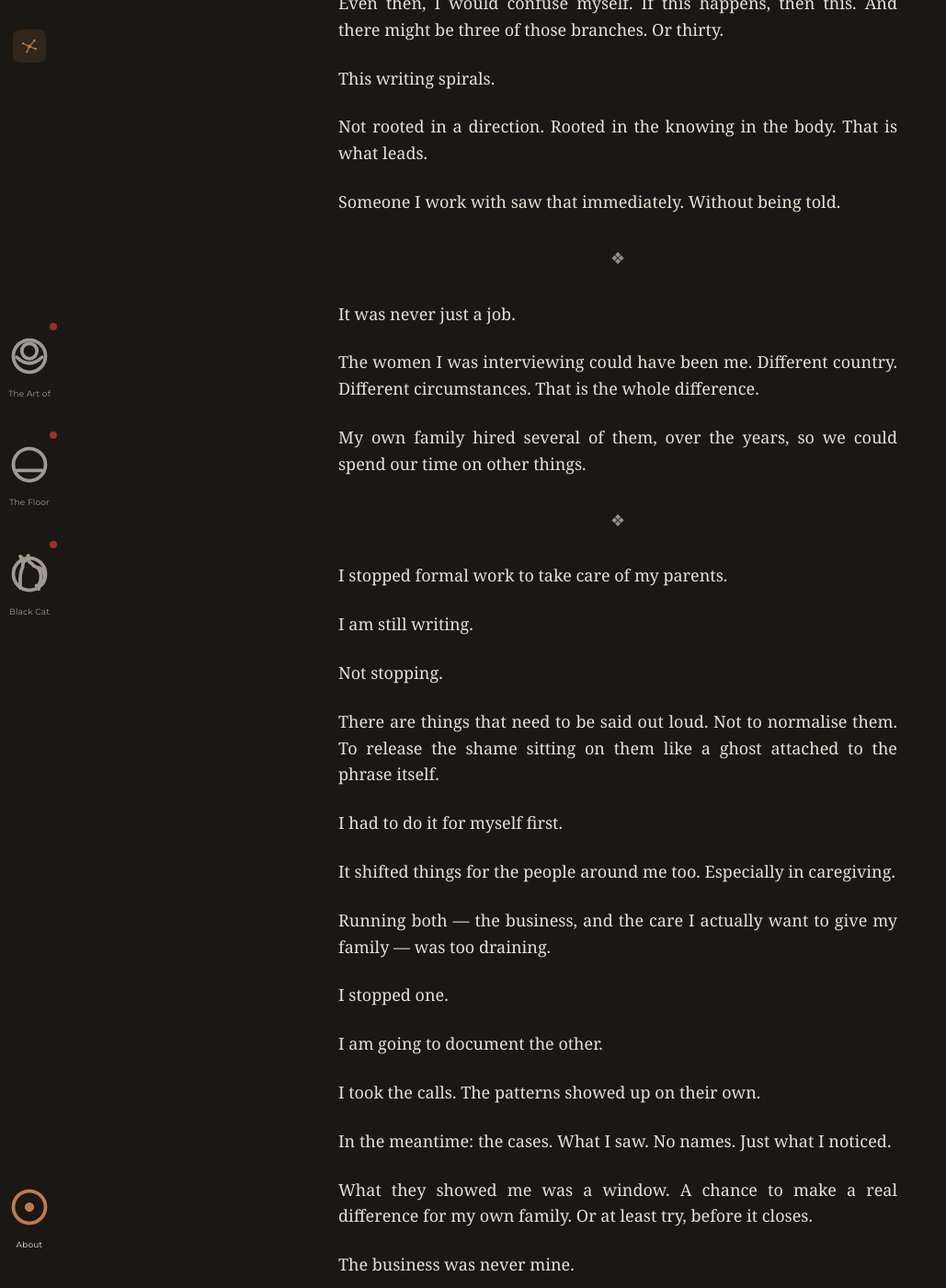
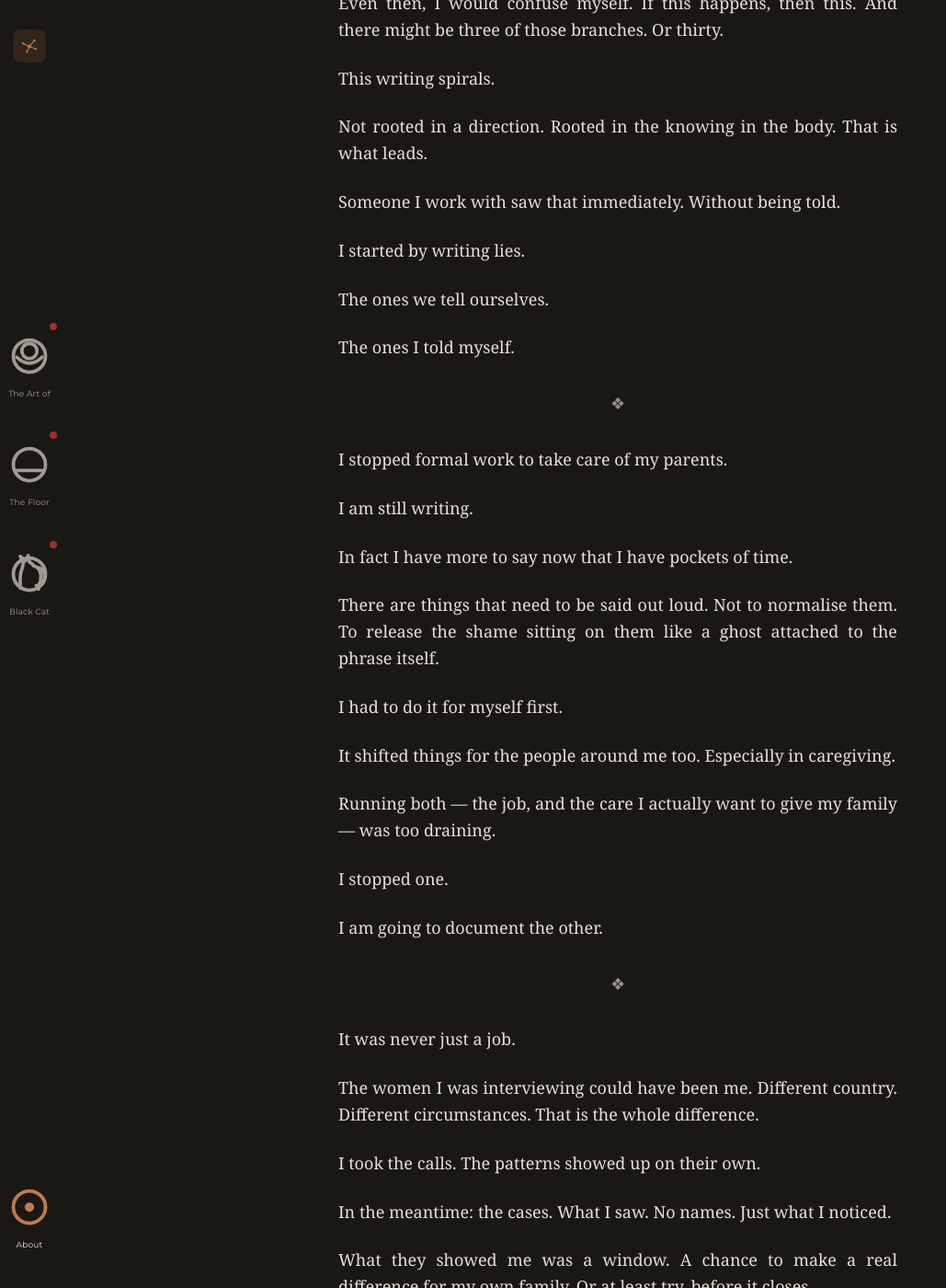
Before and after one commit to 2pix/small-things, a Jekyll site: the page built from about/index.md, in a window 1280 px wide and 1400 px high, scrolled down 1726 px. Shown: the whole window at 92% size, without its empty margins (0-1029 px from the left). Built offline with Jekyll 4.4.1, drawn with Linux system fonts in a browser that asks for light colours.

Commit message:
About page: reorder closing sections, revise caregiving/lies lines
Swaps order so "I stopped formal work..." leads into "It was never
just a job..." (was the reverse). "Not stopping" replaced with
"In fact I have more to say now that I have pockets of time."
"The business" -> "the job" in the running-both line. "I took the
calls" now sits in the second section rather than the first.

```diff
--- a/about/index.md
+++ b/about/index.md
@@ -64,13 +64,11 @@ Not rooted in a direction. Rooted in the knowing in the body. That is what leads
 
 Someone I work with saw that immediately. Without being told.
 
-{% include divider.html %}
+I started by writing lies.
 
-It was never just a job.
+The ones we tell ourselves.
 
-The women I was interviewing could have been me. Different country. Different circumstances. That is the whole difference.
-
-My own family hired several of them, over the years, so we could spend our time on other things.
+The ones I told myself.
 
 {% include divider.html %}
 
@@ -78,7 +76,7 @@ I stopped formal work to take care of my parents.
 
 I am still writing.
 
-Not stopping.
+In fact I have more to say now that I have pockets of time.
 
 There are things that need to be said out loud. Not to normalise them. To release the shame sitting on them like a ghost attached to the phrase itself.
 
@@ -86,11 +84,17 @@ I had to do it for myself first.
 
 It shifted things for the people around me too. Especially in caregiving.
 
-Running both — the business, and the care I actually want to give my family — was too draining.
+Running both — the job, and the care I actually want to give my family — was too draining.
 
 I stopped one.
 
 I am going to document the other.
+
+{% include divider.html %}
+
+It was never just a job.
+
+The women I was interviewing could have been me. Different country. Different circumstances. That is the whole difference.
 
 I took the calls. The patterns showed up on their own.
 
```
